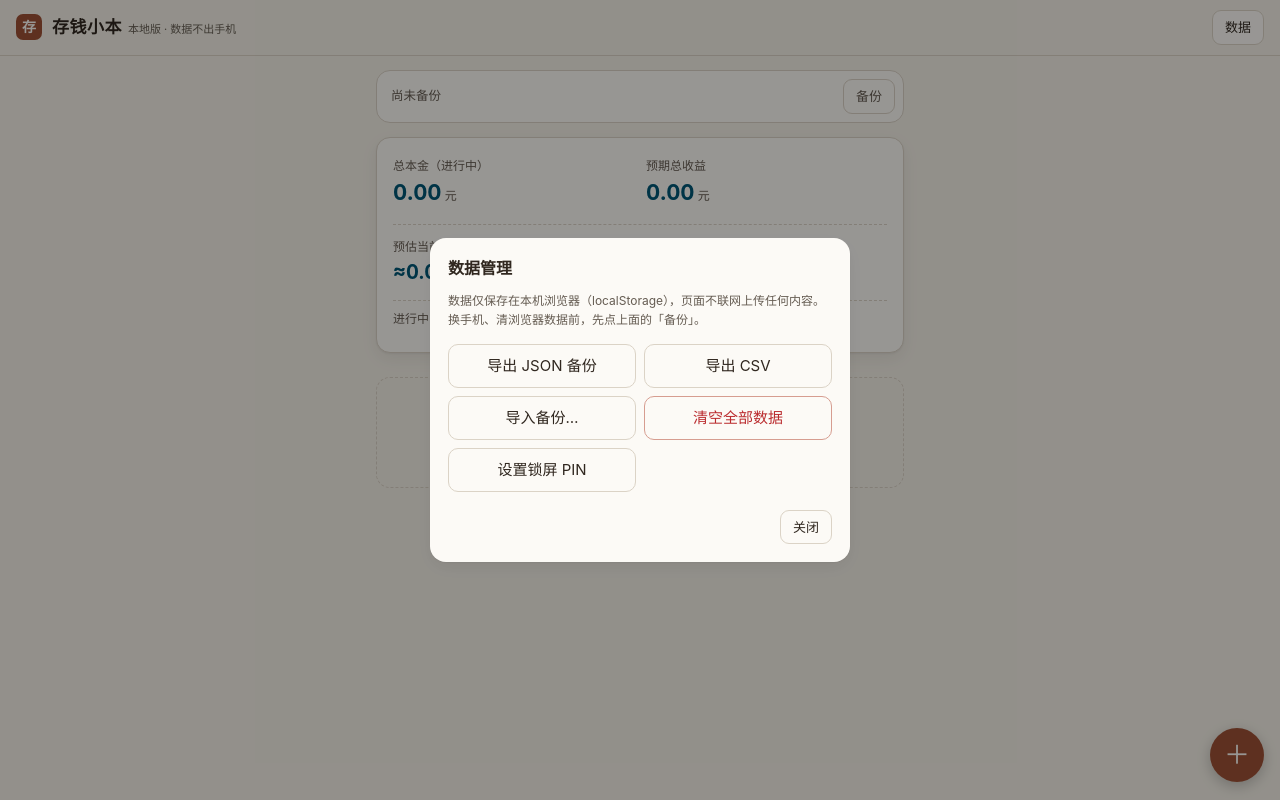
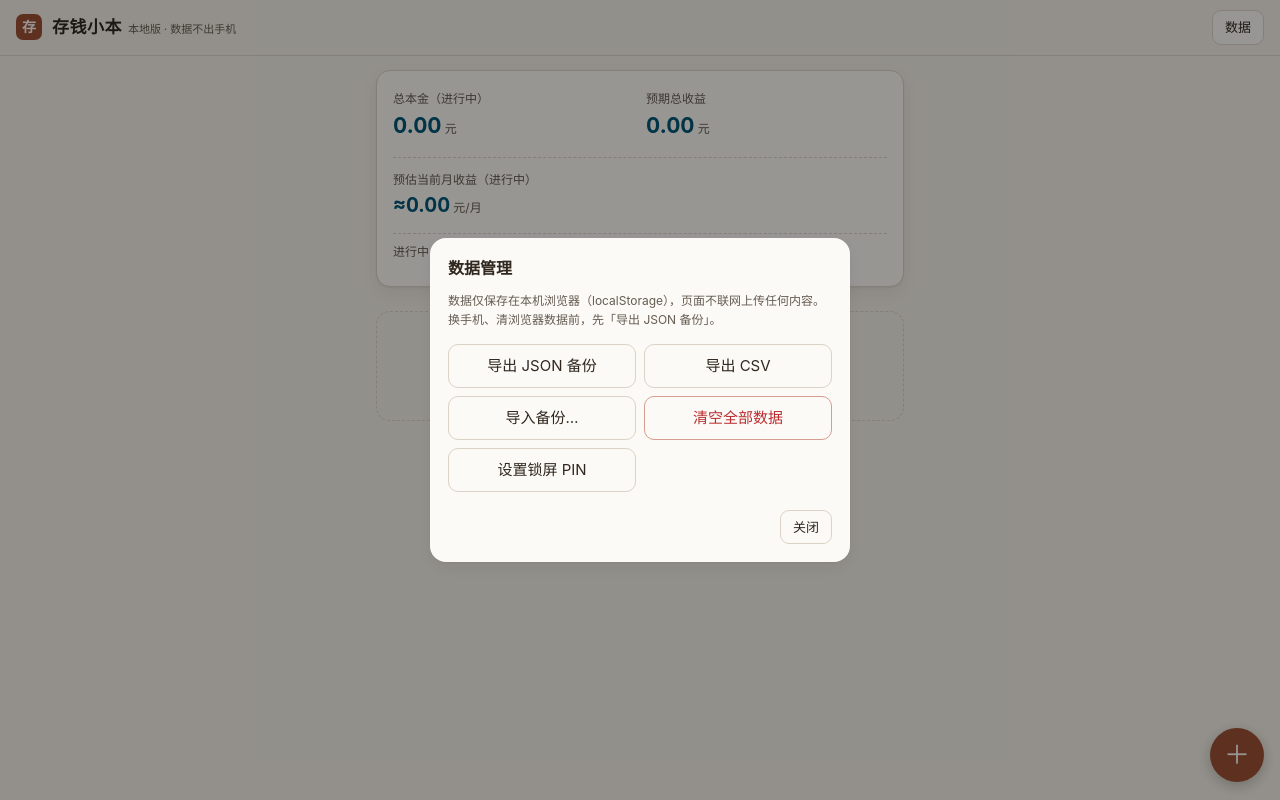
Before and after one commit to mangogolw/cunqian, a plain HTML site: page index.html in a window 1280 px wide. Both pictures are taken after a click on the button "数据". Drawn offline with Linux system fonts and the light colour scheme.

Commit message:
refactor: 备份栏移入数据dialog,标题旁显示上次备份时间, SW v6

```diff
--- a/index.html
+++ b/index.html
@@ -122,15 +122,7 @@ main{max-width:560px;margin:0 auto;padding:14px 16px 0}
   margin-top:24px;padding:32px 16px;text-align:center;color:var(--muted);
   border:1.5px dashed var(--line);border-radius:var(--radius);font-size:14px;
 }
-.bkbar{
-  display:flex;align-items:center;gap:8px;justify-content:space-between;
-  background:var(--surface);border:1px solid var(--line);border-radius:var(--radius);
-  padding:8px 8px 8px 14px;margin-bottom:14px;font-size:12.5px;color:var(--muted);
-}
-.bkbar.stale{
-  background:var(--warn-soft);color:var(--warn);
-  border-color:color-mix(in oklab,var(--warn) 35%,var(--line));
-}
+#dataTitle small{font-size:11.5px;color:var(--muted);font-weight:400;margin-left:8px;letter-spacing:0}
 .lock{
   position:fixed;inset:0;z-index:100;background:var(--bg);
   display:flex;flex-direction:column;align-items:center;justify-content:center;gap:16px;
@@ -191,10 +183,6 @@ dialog small{display:block;margin-top:4px;font-size:11.5px;color:var(--muted)}
 </header>
 
 <main>
-  <div id="bkBar" class="bkbar">
-    <span id="bkDate">尚未备份</span>
-    <button id="bkNow" class="btn btn-sm">备份</button>
-  </div>
   <section class="summary" aria-label="汇总">
     <div class="sum-grid">
       <div class="sum"><label>总本金（进行中）</label><div class="v"><span id="sPrincipal">0.00</span><small> 元</small></div></div>
@@ -266,8 +254,8 @@ dialog small{display:block;margin-top:4px;font-size:11.5px;color:var(--muted)}
 </dialog>
 
 <dialog id="dataDlg" aria-labelledby="dataTitle">
-  <h2 id="dataTitle">数据管理</h2>
-  <p class="hint">数据仅保存在本机浏览器（localStorage），页面不联网上传任何内容。换手机、清浏览器数据前，先点上面的「备份」。</p>
+  <h2 id="dataTitle">数据管理<small id="bkStamp"></small></h2>
+  <p class="hint">数据仅保存在本机浏览器（localStorage），页面不联网上传任何内容。换手机、清浏览器数据前，先「导出 JSON 备份」。</p>
   <div class="grid2">
     <button id="btnExportJson" class="btn">导出 JSON 备份</button>
     <button id="btnExportCsv" class="btn">导出 CSV</button>
@@ -454,15 +442,10 @@ const lastBkAt=()=>Number(localStorage.getItem(KEY_BK))||0;
 function markBackedUp(){try{localStorage.setItem(KEY_BK,String(Date.now()))}catch{}renderBk()}
 function renderBk(){
   const t=lastBkAt();
-  const bar=$('#bkBar');
-  if(!t){
-    $('#bkDate').textContent='尚未备份';
-    bar.classList.toggle('stale',state.items.length>0);
-    return;
-  }
+  const el=$('#bkStamp');
+  if(!t){el.textContent='';return}
   const d=new Date(t);
-  $('#bkDate').textContent=`上次备份：${d.getFullYear()}-${pad(d.getMonth()+1)}-${pad(d.getDate())} ${pad(d.getHours())}:${pad(d.getMinutes())}`;
-  bar.classList.toggle('stale',state.items.length>0&&(Date.now()-t)>=7*DAY);
+  el.textContent=`上次备份：${d.getFullYear()}-${pad(d.getMonth()+1)}-${pad(d.getDate())} ${pad(d.getHours())}:${pad(d.getMinutes())}`;
 }
 async function exportJson(){
   const name=`存钱小本备份-${todayStr()}.json`;
@@ -478,7 +461,6 @@ async function exportJson(){
   markBackedUp();
 }
 $('#btnExportJson').onclick=exportJson;
-$('#bkNow').onclick=exportJson;
 $('#btnExportCsv').onclick=()=>{
   const head='机构,类型,金额,年利率%,开始,到期,天数,预计利息,到期本息,状态,备注';
   const rows=state.items.map(i=>{
```
